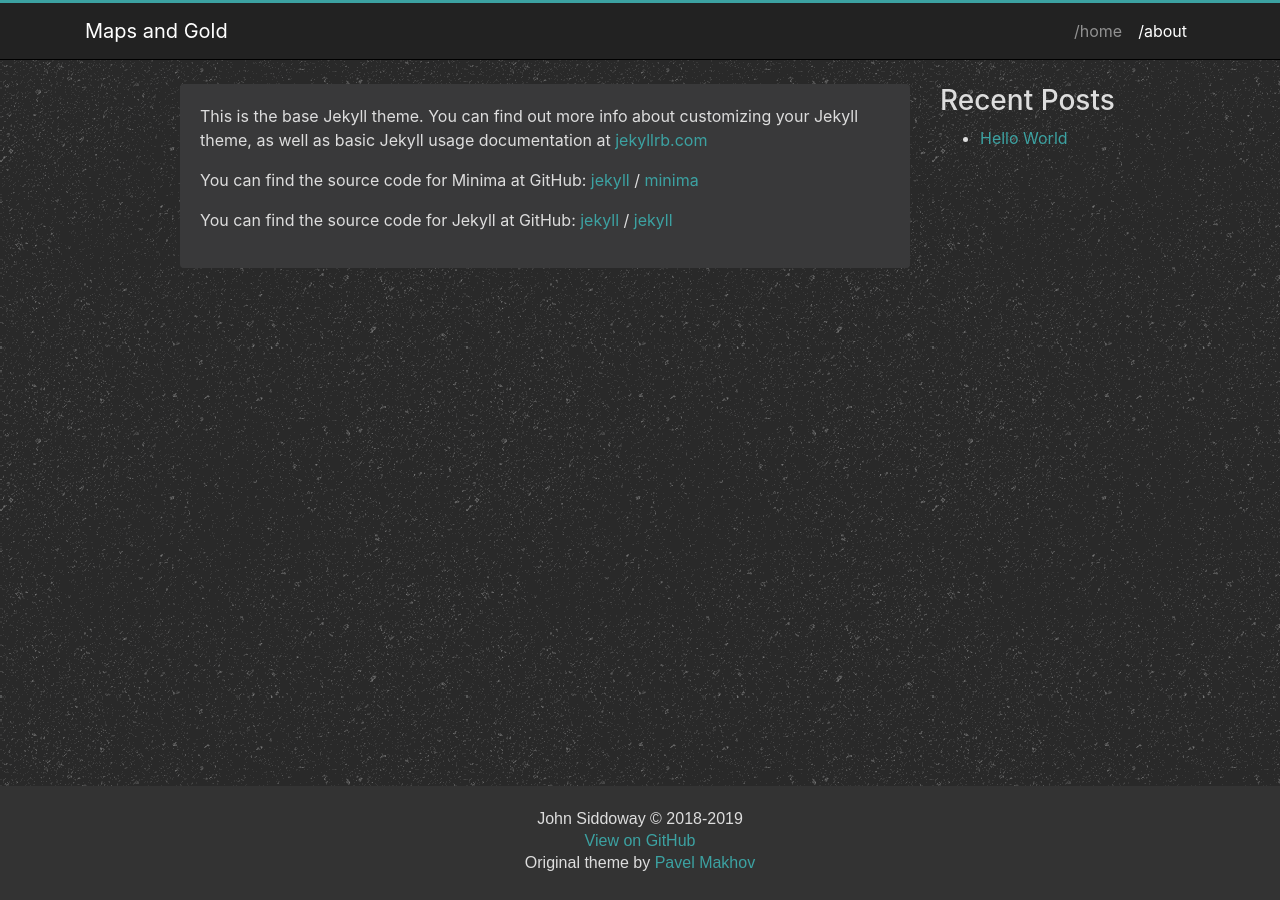
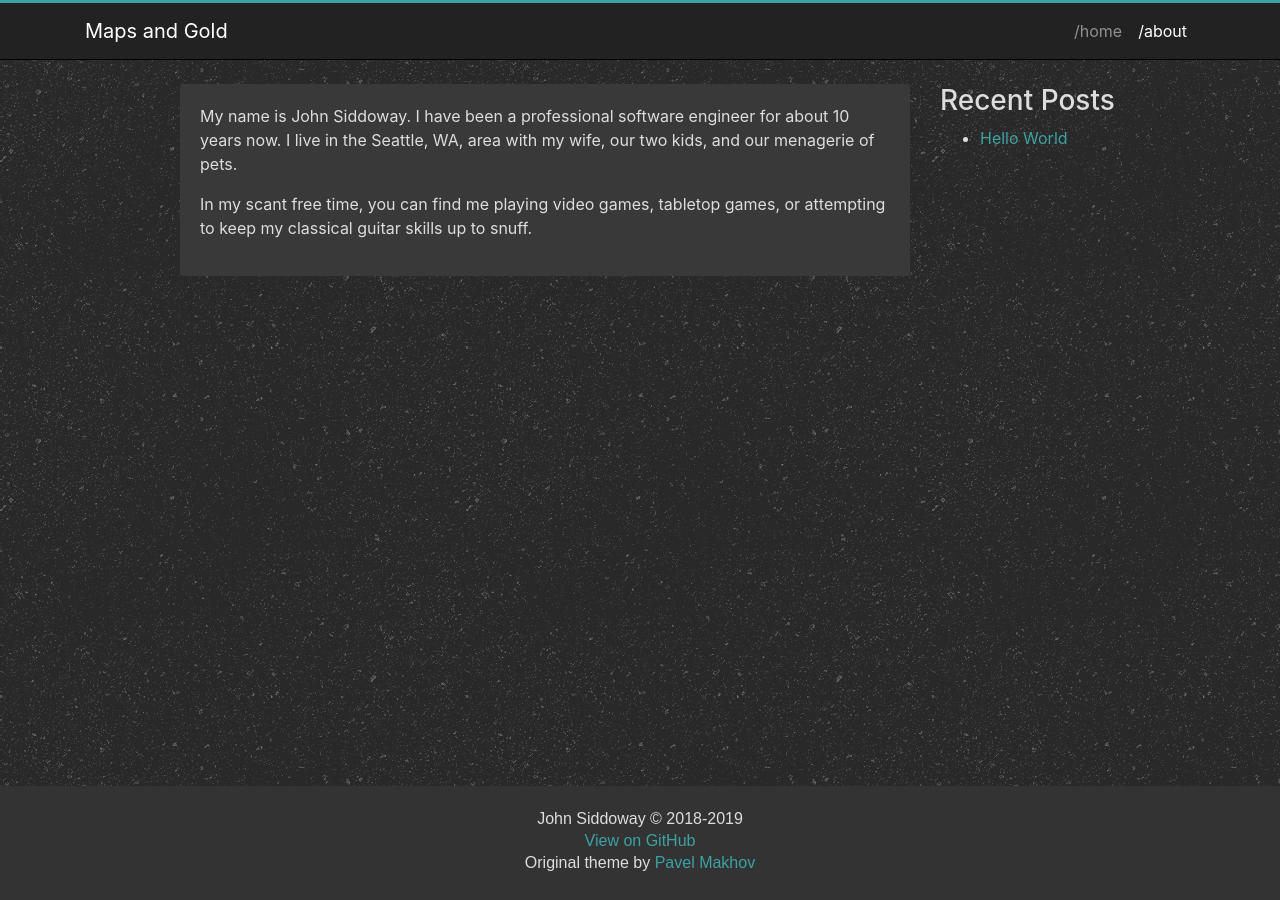
Before and after one commit to johnsiddoway/johnsiddoway.github.io, a Jekyll site: the page built from about.md, in a window 1280 px wide. Built offline with Jekyll 4.4.1, drawn with Linux system fonts in a browser that asks for light colours; our own code applies the rules of GitHub Pages for plain Markdown files.

Commit message:
Start filling out about.md

```diff
--- a/about.md
+++ b/about.md
@@ -2,15 +2,6 @@
 title: About
 ---
 
-This is the base Jekyll theme. You can find out more info about customizing your Jekyll theme, as well as basic Jekyll usage documentation at [jekyllrb.com](https://jekyllrb.com/)
+My name is John Siddoway. I have been a professional software engineer for about 10 years now.  I live in the Seattle, WA, area with my wife, our two kids, and our menagerie of pets.
 
-You can find the source code for Minima at GitHub:
-[jekyll][jekyll-organization] /
-[minima](https://github.com/jekyll/minima)
-
-You can find the source code for Jekyll at GitHub:
-[jekyll][jekyll-organization] /
-[jekyll](https://github.com/jekyll/jekyll)
-
-
-[jekyll-organization]: https://github.com/jekyll
+In my scant free time, you can find me playing video games, tabletop games, or attempting to keep my classical guitar skills up to snuff.
```
